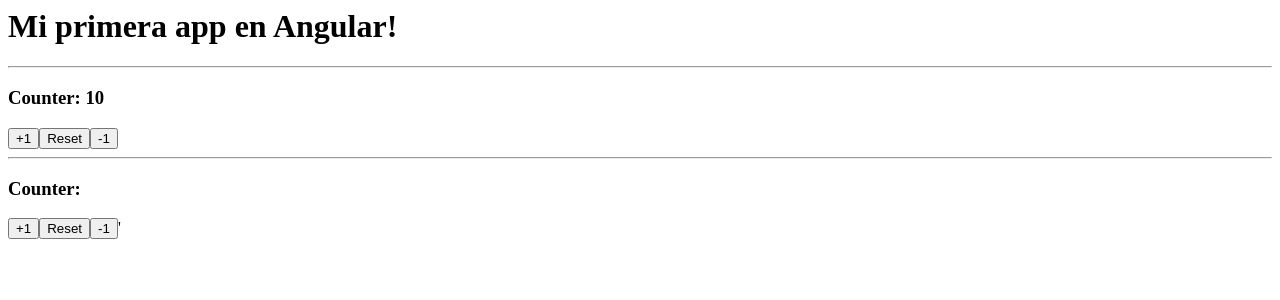
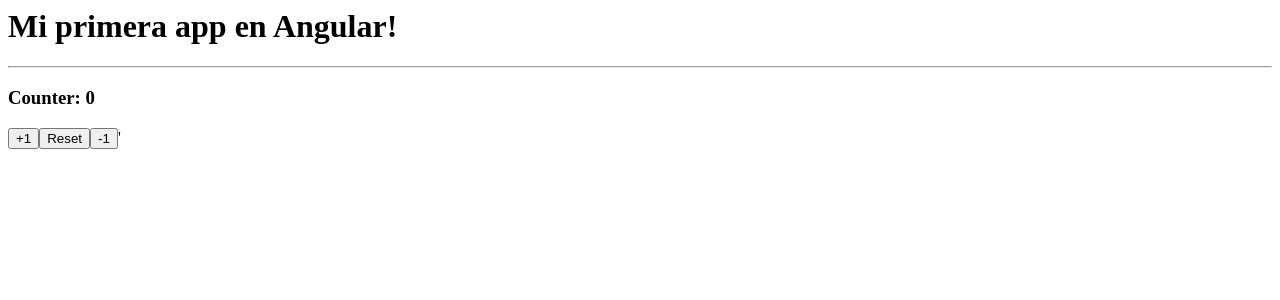
Before and after one commit to Campuzano90/stackblitz-Angular, an Angular app: page / in a window 1280 px wide. Shown: the top 300 px of the page. Built offline with nearby package versions, Linux system fonts and the light colour scheme.

Commit message:
3 files modified

```diff
--- a/src/app/app.component.html
+++ b/src/app/app.component.html
@@ -1,9 +1,3 @@
 <h1>{{ title }}!</h1>
 <hr />
-<h3>Counter: {{ counter }}</h3>
-<button (click)="increaseBy(+1)">+1</button>
-<button (click)="resetCounter()">Reset</button>
-<button (click)="increaseBy(-1)">-1</button>
-
-<hr />
 <app-counter></app-counter>
--- a/src/app/app.component.ts
+++ b/src/app/app.component.ts
@@ -6,12 +6,4 @@
 })
 export class AppComponent {
   public title: string = 'Mi primera app en Angular';
-  public counter: number = 10;
-
-  increaseBy(value: number): void {
-    this.counter += value;
-  }
-  resetCounter(): void {
-    this.counter = 10;
-  }
 }
--- a/src/app/counter/counter.component.ts
+++ b/src/app/counter/counter.component.ts
@@ -8,4 +8,14 @@
   <button (click)="resetCounter()">Reset</button>
   <button (click)="increaseBy(-1)">-1</button>'`,
 })
-export class CounterComponent {}
+export class CounterComponent {
+  public title: string = 'Mi primera app en Angular';
+  public counter: number = 0;
+
+  increaseBy(value: number): void {
+    this.counter += value;
+  }
+  resetCounter(): void {
+    this.counter = 0;
+  }
+}
```
